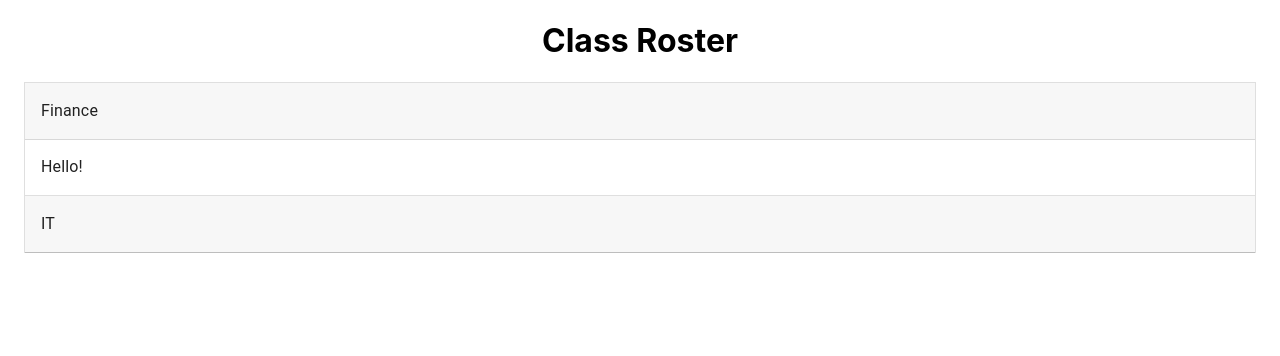
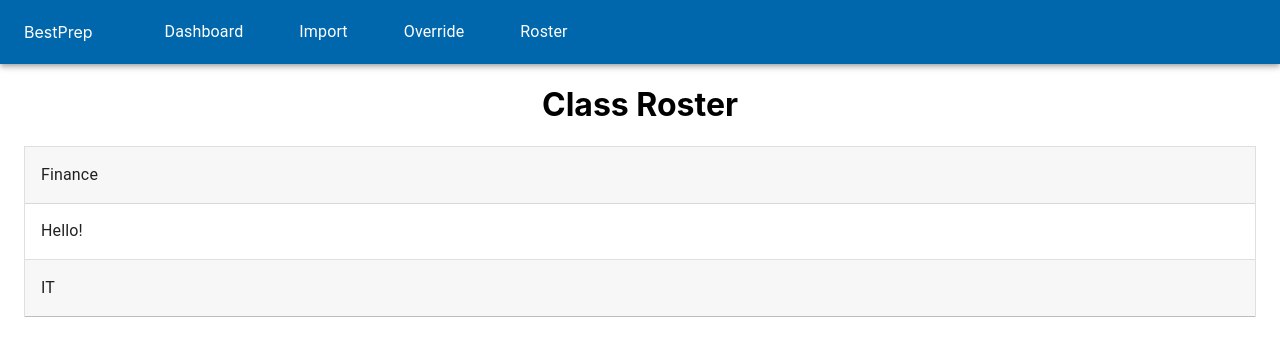
Before and after one commit to Best-Prep/bp-matching, a React (Create React App) app in the folder client/: page /Roster in a window 1280 px wide. Shown: the top 356 px of the page. Built offline with nearby package versions, Linux system fonts and the light colour scheme.

Commit message:
roster table page setup part 2

```diff
--- a/client/src/components/pages/roster.js
+++ b/client/src/components/pages/roster.js
@@ -1,10 +1,12 @@
 import React from 'react';
 import { withStyles } from '@material-ui/core/styles';
+import Header from '../organisms/header/header';
 import MuiExpansionPanel from '@material-ui/core/ExpansionPanel';
 import MuiExpansionPanelSummary from '@material-ui/core/ExpansionPanelSummary';
 import MuiExpansionPanelDetails from '@material-ui/core/ExpansionPanelDetails';
 import Typography from '@material-ui/core/Typography';
 import CssBaseline from '@material-ui/core/CssBaseline';
+import RosterTable from '../molecules/rosterTable/roster_table';
 import Container from '@material-ui/core/Container';
 
 const ExpansionPanel = withStyles({
@@ -57,6 +59,7 @@ export default function CustomizedExpansionPanels() {
 
     return (
         <div>
+        <Header linkTo='/' headName='BestPrep' style={{fontWeight: 'bold'}}/>
 
         <h1>Class Roster </h1>
         <Container maxWidth="lg">
```
Also changed, not shown: 1 other file (tests, documents, lock files or other folders).
